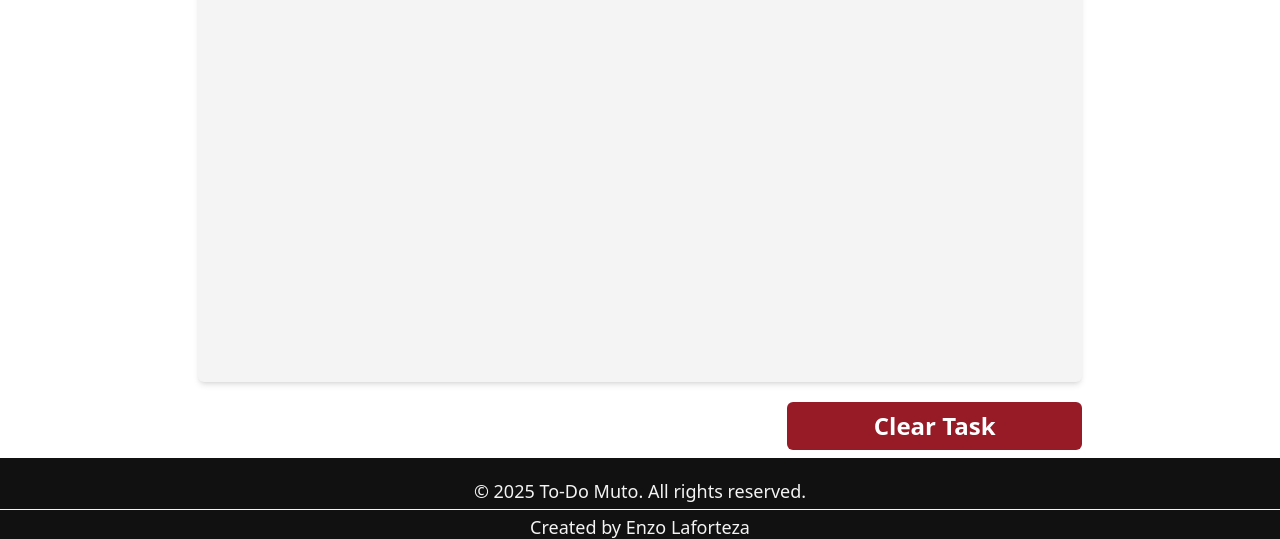
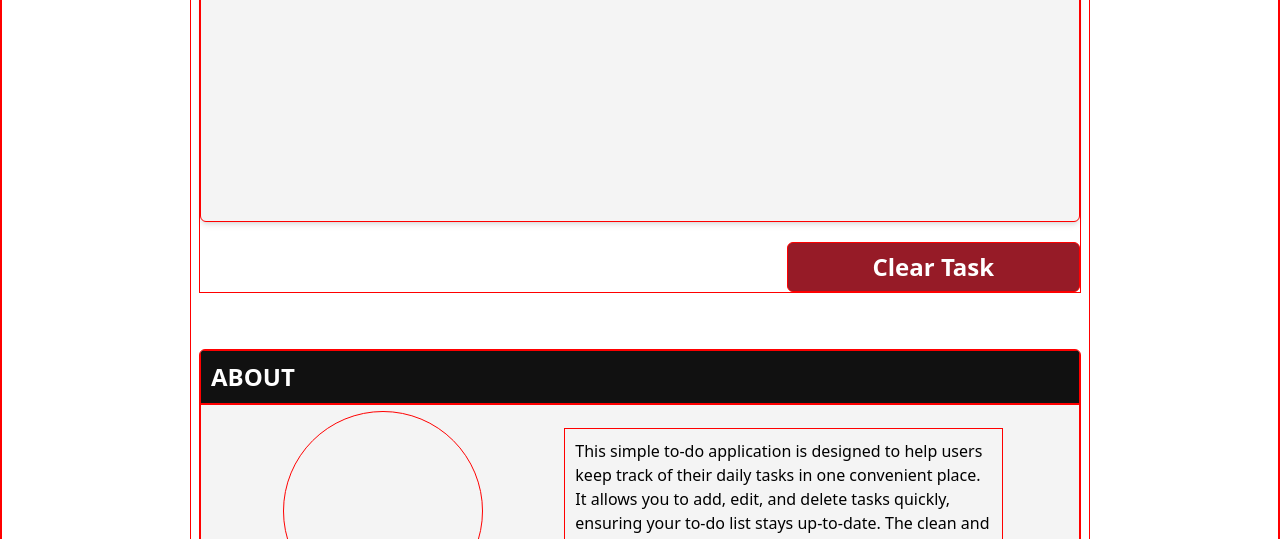
Before and after one commit to LA4th/simple-todo-project, a website built with Vite: page index.html in a window 1280 px wide. Shown: the part 1284-1823 px from the top of the page. Built offline with nearby package versions, Linux system fonts and the light colour scheme; a web font is replaced by a local one.

Commit message:
Adding some styles for the about section

```diff
--- a/index.html
+++ b/index.html
@@ -27,19 +27,19 @@
         </li>
         <!-- HOME BTN -->
         <li class="text-center">
-          <button id="btn-home" class="text-white text-[18px] font-bold w-full p-1.5 rounded-md md:bg-transparent bg-hoverBlue md:cursor-pointer md:border-b-[2px] md:border-transparent md:hover:border-b-hoverBlue" aria-label="Home_Button">
+          <button id="btn-home" class="text-white text-[18px] font-bold w-full p-1.5 rounded-md md:bg-transparent bg-hoverBlue md:cursor-pointer md:border-b-[3px] md:border-transparent md:hover:border-b-hoverBlue" aria-label="Home_Button">
             Home
           </button>
         </li>
         <!-- COMPLETE TASK BTN -->
         <li class="text-center">
-          <button id="btn-completeTask" class="text-white text-[18px] font-bold w-full p-1.5 rounded-md md:bg-transparent bg-hoverBlue md:cursor-pointer md:border-b-[2px] md:border-transparent md:hover:border-b-hoverBlue" aria-label="Complete_Task_Button">
+          <button id="btn-completeTask" class="text-white text-[18px] font-bold w-full p-1.5 rounded-md md:bg-transparent bg-hoverBlue md:cursor-pointer md:border-b-[3px] md:border-transparent md:hover:border-b-hoverBlue" aria-label="Complete_Task_Button">
             Complete Task
           </button>
         </li>
         <!-- ABOUT BTN -->
         <li class="text-center">
-          <button id="btn-about" class="text-white text-[18px] font-bold w-full p-1.5 rounded-md md:bg-transparent bg-hoverBlue md:cursor-pointer md:border-b-[2px] md:border-transparent md:hover:border-b-hoverBlue" aria-label="About_Button">
+          <button id="btn-about" class="text-white text-[18px] font-bold w-full p-1.5 rounded-md md:bg-transparent bg-hoverBlue md:cursor-pointer md:border-b-[3px] md:border-transparent md:hover:border-b-hoverBlue" aria-label="About_Button">
             About
           </button>
         </li>
@@ -47,7 +47,7 @@
     </nav>
   </header>
   <!-- MAIN SECTION -->
-  <main class="max-w-full w-[900px] pl-2 pr-2 m-auto flex flex-1 flex-col mt-2 mb-2">
+  <main class="max-w-full w-[900px] pl-2 pr-2 m-auto flex flex-1 flex-col mt-2 mb-6">
     <!-- HOME VIEW SECTION -->
     <section id="section-home" class="h-screen max-w-full flex flex-col items-center gap-y-3 scroll-mt-[80px]">
       <!-- SEARCH BAR CONTAINER -->
@@ -93,7 +93,7 @@
       </div>
     </section>
     <!-- COMPLETE TASK VIEW SECTION -->
-    <section id="section-completeTask" class="mt-14 h-screen flex flex-col scroll-mt-[80px]">
+    <section id="section-completeTask" class="mt-14 h-[80vh] flex flex-col scroll-mt-[80px]">
       <span class="bg-green text-2xl font-bold text-innerLayer rounded-t-md p-2.5">COMPLETED TASK</span>
       <!-- TASK CONTAINER -->
       <div class="bg-white w-full h-full pt-5 pl-3 pr-3 pb-5 overflow-y-scroll flex flex-col gap-y-3 rounded-b-md shadow-md">
@@ -121,7 +121,17 @@
       <button class="bg-red text-innerLayer text-2xl font-bold mt-5 max-w-full w-full p-2 rounded-md md:hover:bg-hoverRed md:w-1/3 md:ml-auto md:cursor-pointer md:hover:shadow-md">Clear Task</button>
     </section>
     <!-- ABOUT VIEW SECTION -->
-    <section id="section-about"></section>
+    <section id="section-about" class="mt-14 w-full h-auto bg-white flex flex-col rounded-md overflow-hidden scroll-mt-[80px]">
+      <span class="bg-black text-innerLayer text-2xl p-2.5 w-full font-bold">ABOUT</span>
+      <div class="flex flex-col items-center md:flex md:flex-row md:justify-evenly">
+        <!-- IMG BACKGROUND SET -->
+        <span class="h-[200px] w-[200px] max-w-full rounded-[200px] m-1.5 bg-[url('')]"></span>
+        <!-- PARAGRAPH EXPLAINE FOR ABOUT PROJECT -->
+        <p class="w-full h-full p-2.5 md:w-1/2">
+          This simple to-do application is designed to help users keep track of their daily tasks in one convenient place. It allows you to add, edit, and delete tasks quickly, ensuring your to-do list stays up-to-date. The clean and minimal interface makes it easy to focus on what matters most getting things done.
+        </p>
+      </div>
+    </section>
   </main>
   <!-- FOOTER SECTION -->
   <footer id="footerInfo" class="bg-black max-w-full w-1/2 pt-5 pb-5 flex flex-col items-center gap-y-1 fixed bottom-0 right-0 z-50 transition ease-in-out duration-300 transform translate-x-full opacity-0 pointer-events-none md:static md:translate-x-0 md:opacity-100 md:pointer-events-auto md:w-full md:h-full">
--- a/src/style.css
+++ b/src/style.css
@@ -20,6 +20,6 @@
 }
 
 /* DEBUG LAYOUT */
-/* * {
+* {
   border: 1px solid red;
-} */
+}
```
